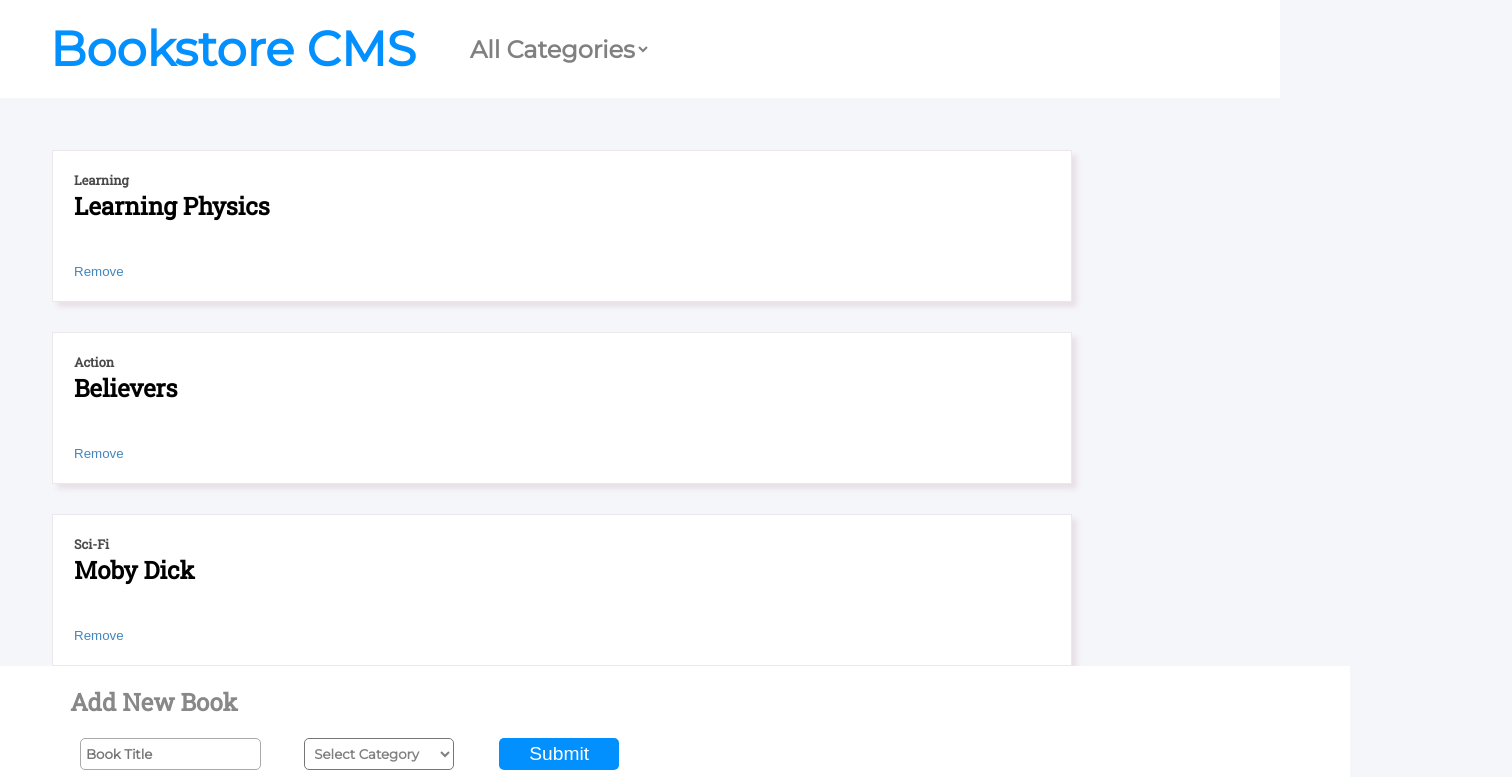
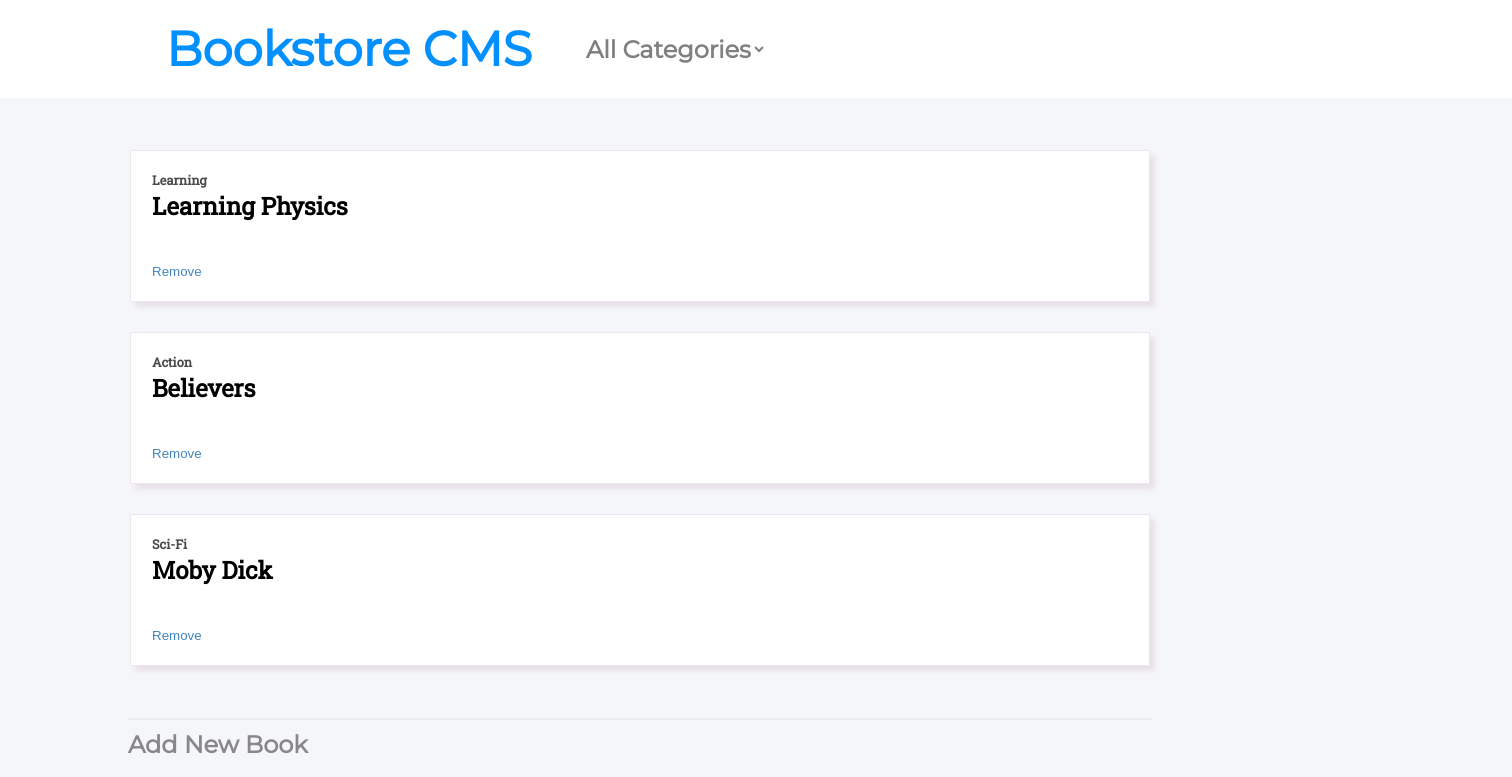
Before and after one commit to majovanilla/react-bookstore-manager, a React (Create React App) app: page / in a window 1280 px wide. Shown: the top 777 px of the page, 1512 px wide, since content can reach past the window. Built offline with nearby package versions, Linux system fonts and the light colour scheme.

Commit message:
Edit form to match the style suggested on the project

```diff
--- a/src/components/BooksForm.js
+++ b/src/components/BooksForm.js
@@ -74,7 +74,7 @@ class BooksForm extends React.Component {
               })
             }
           </select>
-          <button type="submit">Submit</button>
+          <button type="submit">Add Book</button>
         </div>
       </form>
     );
--- a/src/index.css
+++ b/src/index.css
@@ -26,7 +26,7 @@ code {
   display: flex;
   flex-flow: row wrap;
   align-items: center;
-  padding: 20px 0;
+  padding: 20px 116px;
 }
 
 .main-title {
@@ -43,9 +43,8 @@ table thead,
 
 table {
   width: 80%;
-  margin-left: 50px;
+  margin: auto;
   margin-top: 50px;
-  margin-bottom: 150px;
 }
 
 .book-row {
@@ -98,27 +97,21 @@ input {
 }
 
 .books-form {
-  position: fixed;
-  bottom: 0;
-  left: 0;
-  padding-left: 70px;
-  padding-bottom: 30px;
-  width: 100vw;
-  background: white;
+  padding: 0 70px 30px;
+  margin: auto;
+  width: 80%;
 }
 
 .books-form-row {
   display: flex;
-  flex-flow: row nowrap;
 }
 
 .books-form-row > * {
-  margin-inline-start: 0.25em;
   margin-inline-end: 3em;
 }
 
 .books-form-row input {
-  margin-left: 10px;
+  width: 50%;
   padding: 5px;
   border-radius: 5px;
   border: solid 1px rgb(169, 169, 169);
@@ -135,5 +128,8 @@ input {
 }
 
 form h2 {
+  font-family: 'Montserrat', sans-serif;
+  border-top: rgba(0, 0, 0, 0.05) solid 2px;
+  padding-top: 10px;
   color:#888888;
 }
```
